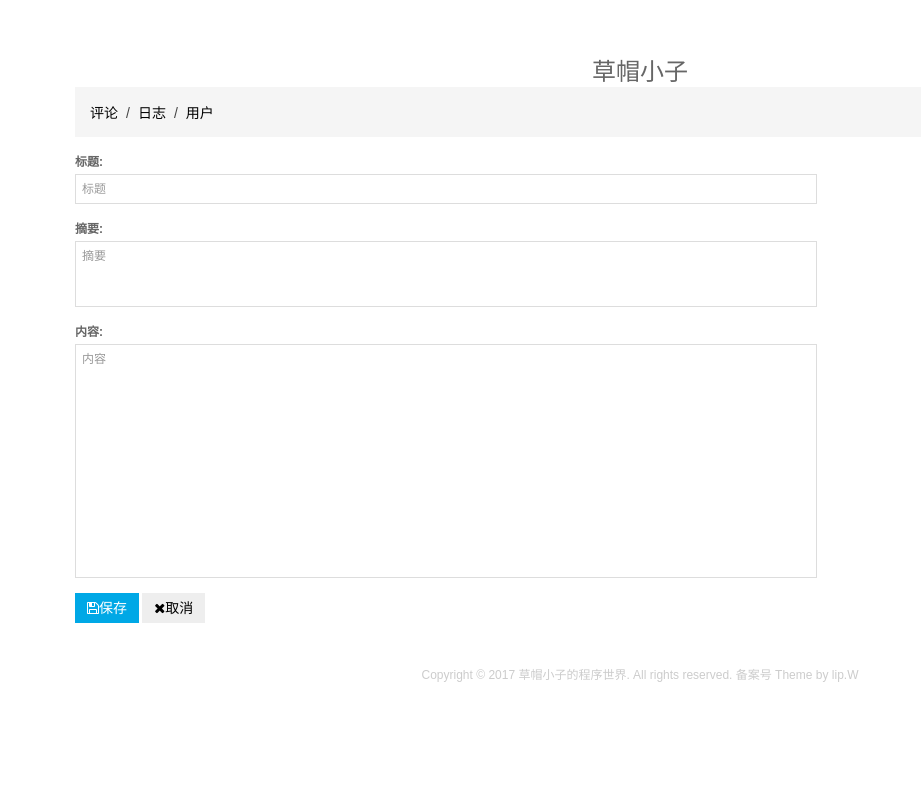
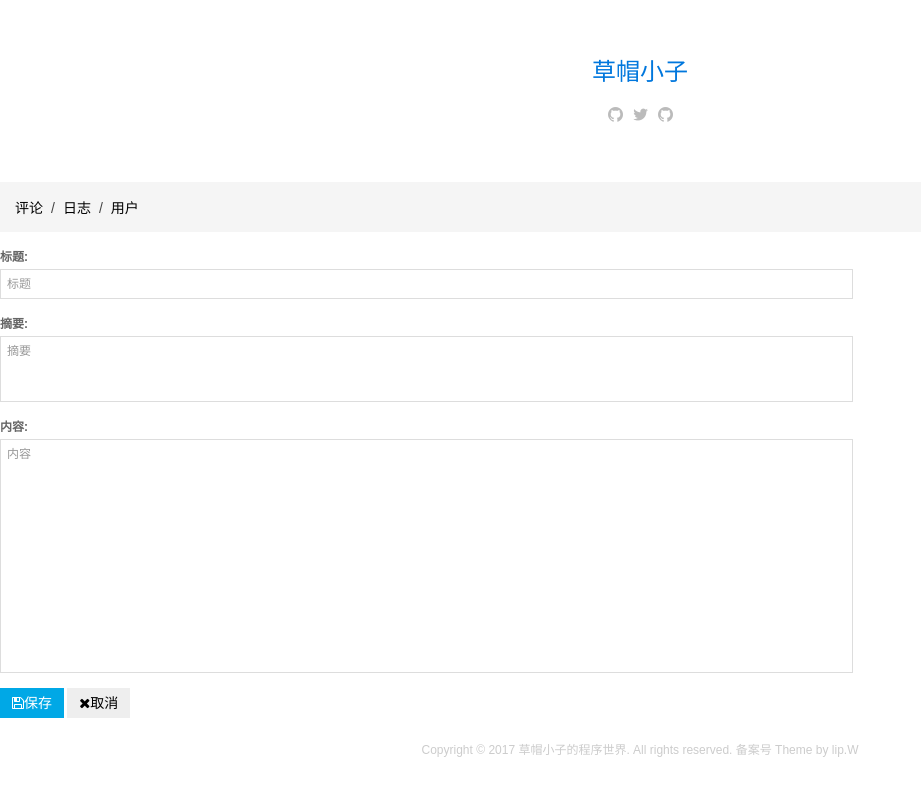
Before and after one commit to lzkkk/Python_blog, a Python web app: template www/templates/manage_blog_edit.html in a window 1280 px wide. Shown: the whole page, without its empty margins (0-921 px from the left). Run offline with Jinja, Linux system fonts and the light colour scheme; the template is opened without the code that fills it, so the values that code supplies are empty; some web fonts are replaced.

Commit message:
完成首页页面

```diff
--- a/www/static/css/base.css
+++ b/www/static/css/base.css
@@ -4,21 +4,32 @@
 	margin: 0;
 	padding: 0
 }
+
 body {
 	font: 12px "宋体", Arial, Helvetica, sans-serif;
 	color: #666666;
-	background: #fff
+	background: #fff;
 }
+
 img {
 	border: 0;
 	display: block
 }
-ul, ol, li {
+
+ul,
+ol,
+li {
 	list-style: none;
 }
-h1, h2, h3, h4, h5, h6 {
-	font-size: 100%;
-	font-weight: normal;
+
+h1,
+h2,
+h3,
+h4,
+h5,
+h6 {
+	font-family: "Montserrat", "Helvetica Neue", "Hiragino Sans GB", "LiHei Pro", Arial, sans-serif;
+    font-weight: 400;
 }
 
 a {
@@ -26,23 +37,37 @@
 }
 
 /* 默认链接颜色 */
-a:link, a:visited, a:active {
+a:link,a:visited,a:active {
 	text-decoration: none;
 	color: #000000
 }
+
 a:hover {
 	text-decoration: none;
-	color: #000;
+	color: red;
 }
 
 header {
 	width: 100%;
+	margin-left: auto;
+	margin-right: auto
 }
+
+.header a:link,a:visited,a:active {
+	text-decoration: none;
+	color: #000000
+}
+
+.header a:hover {
+	text-decoration: none;
+	color: #000000
+}
+
 /*footer*/
 footer {
 	padding: 20px 0;
 	color: #ccc;
-	margin: 20px 0 0 0
+	margin: 0 0 0 0
 }
 
 .footer a {
@@ -59,3 +84,7 @@
 	line-height: 24px;
 	text-align: center;
 }
+
+hr {
+	color: rgb(224,224,224);
+}
--- /dev/null
+++ b/www/static/css/fonts.css
@@ -0,0 +1,192 @@
+/* vietnamese */
+@font-face {
+  font-family: 'Montserrat';
+  font-style: normal;
+  font-weight: 400;
+  src: local('Montserrat Regular'), local('Montserrat-Regular'), url(http://fonts.gstatic.com/s/montserrat/v10/SKK6Nusyv8QPNMtI4j9J2wsYbbCjybiHxArTLjt7FRU.woff2) format('woff2');
+  unicode-range: U+0102-0103, U+1EA0-1EF9, U+20AB;
+}
+/* latin-ext */
+@font-face {
+  font-family: 'Montserrat';
+  font-style: normal;
+  font-weight: 400;
+  src: local('Montserrat Regular'), local('Montserrat-Regular'), url(http://fonts.gstatic.com/s/montserrat/v10/gFXtEMCp1m_YzxsBpKl68gsYbbCjybiHxArTLjt7FRU.woff2) format('woff2');
+  unicode-range: U+0100-024F, U+1E00-1EFF, U+20A0-20AB, U+20AD-20CF, U+2C60-2C7F, U+A720-A7FF;
+}
+/* latin */
+@font-face {
+  font-family: 'Montserrat';
+  font-style: normal;
+  font-weight: 400;
+  src: local('Montserrat Regular'), local('Montserrat-Regular'), url(http://fonts.gstatic.com/s/montserrat/v10/zhcz-_WihjSQC0oHJ9TCYAzyDMXhdD8sAj6OAJTFsBI.woff2) format('woff2');
+  unicode-range: U+0000-00FF, U+0131, U+0152-0153, U+02C6, U+02DA, U+02DC, U+2000-206F, U+2074, U+20AC, U+2212, U+2215;
+}
+/* cyrillic-ext */
+@font-face {
+  font-family: 'Roboto';
+  font-style: normal;
+  font-weight: 400;
+  src: local('Roboto'), local('Roboto-Regular'), url(http://fonts.gstatic.com/s/roboto/v16/sTdaA6j0Psb920Vjv-mrzH-_kf6ByYO6CLYdB4HQE-Y.woff2) format('woff2');
+  unicode-range: U+0460-052F, U+20B4, U+2DE0-2DFF, U+A640-A69F;
+}
+/* cyrillic */
+@font-face {
+  font-family: 'Roboto';
+  font-style: normal;
+  font-weight: 400;
+  src: local('Roboto'), local('Roboto-Regular'), url(http://fonts.gstatic.com/s/roboto/v16/uYECMKoHcO9x1wdmbyHIm3-_kf6ByYO6CLYdB4HQE-Y.woff2) format('woff2');
+  unicode-range: U+0400-045F, U+0490-0491, U+04B0-04B1, U+2116;
+}
+/* greek-ext */
+@font-face {
+  font-family: 'Roboto';
+  font-style: normal;
+  font-weight: 400;
+  src: local('Roboto'), local('Roboto-Regular'), url(http://fonts.gstatic.com/s/roboto/v16/tnj4SB6DNbdaQnsM8CFqBX-_kf6ByYO6CLYdB4HQE-Y.woff2) format('woff2');
+  unicode-range: U+1F00-1FFF;
+}
+/* greek */
+@font-face {
+  font-family: 'Roboto';
+  font-style: normal;
+  font-weight: 400;
+  src: local('Roboto'), local('Roboto-Regular'), url(http://fonts.gstatic.com/s/roboto/v16/_VYFx-s824kXq_Ul2BHqYH-_kf6ByYO6CLYdB4HQE-Y.woff2) format('woff2');
+  unicode-range: U+0370-03FF;
+}
+/* vietnamese */
+@font-face {
+  font-family: 'Roboto';
+  font-style: normal;
+  font-weight: 400;
+  src: local('Roboto'), local('Roboto-Regular'), url(http://fonts.gstatic.com/s/roboto/v16/NJ4vxlgWwWbEsv18dAhqnn-_kf6ByYO6CLYdB4HQE-Y.woff2) format('woff2');
+  unicode-range: U+0102-0103, U+1EA0-1EF9, U+20AB;
+}
+/* latin-ext */
+@font-face {
+  font-family: 'Roboto';
+  font-style: normal;
+  font-weight: 400;
+  src: local('Roboto'), local('Roboto-Regular'), url(http://fonts.gstatic.com/s/roboto/v16/Ks_cVxiCiwUWVsFWFA3Bjn-_kf6ByYO6CLYdB4HQE-Y.woff2) format('woff2');
+  unicode-range: U+0100-024F, U+1E00-1EFF, U+20A0-20AB, U+20AD-20CF, U+2C60-2C7F, U+A720-A7FF;
+}
+/* latin */
+@font-face {
+  font-family: 'Roboto';
+  font-style: normal;
+  font-weight: 400;
+  src: local('Roboto'), local('Roboto-Regular'), url(http://fonts.gstatic.com/s/roboto/v16/oMMgfZMQthOryQo9n22dcuvvDin1pK8aKteLpeZ5c0A.woff2) format('woff2');
+  unicode-range: U+0000-00FF, U+0131, U+0152-0153, U+02C6, U+02DA, U+02DC, U+2000-206F, U+2074, U+20AC, U+2212, U+2215;
+}
+/* cyrillic-ext */
+@font-face {
+  font-family: 'Roboto';
+  font-style: italic;
+  font-weight: 400;
+  src: local('Roboto Italic'), local('Roboto-Italic'), url(http://fonts.gstatic.com/s/roboto/v16/WxrXJa0C3KdtC7lMafG4dRkAz4rYn47Zy2rvigWQf6w.woff2) format('woff2');
+  unicode-range: U+0460-052F, U+20B4, U+2DE0-2DFF, U+A640-A69F;
+}
+/* cyrillic */
+@font-face {
+  font-family: 'Roboto';
+  font-style: italic;
+  font-weight: 400;
+  src: local('Roboto Italic'), local('Roboto-Italic'), url(http://fonts.gstatic.com/s/roboto/v16/OpXUqTo0UgQQhGj_SFdLWBkAz4rYn47Zy2rvigWQf6w.woff2) format('woff2');
+  unicode-range: U+0400-045F, U+0490-0491, U+04B0-04B1, U+2116;
+}
+/* greek-ext */
+@font-face {
+  font-family: 'Roboto';
+  font-style: italic;
+  font-weight: 400;
+  src: local('Roboto Italic'), local('Roboto-Italic'), url(http://fonts.gstatic.com/s/roboto/v16/1hZf02POANh32k2VkgEoUBkAz4rYn47Zy2rvigWQf6w.woff2) format('woff2');
+  unicode-range: U+1F00-1FFF;
+}
+/* greek */
+@font-face {
+  font-family: 'Roboto';
+  font-style: italic;
+  font-weight: 400;
+  src: local('Roboto Italic'), local('Roboto-Italic'), url(http://fonts.gstatic.com/s/roboto/v16/cDKhRaXnQTOVbaoxwdOr9xkAz4rYn47Zy2rvigWQf6w.woff2) format('woff2');
+  unicode-range: U+0370-03FF;
+}
+/* vietnamese */
+@font-face {
+  font-family: 'Roboto';
+  font-style: italic;
+  font-weight: 400;
+  src: local('Roboto Italic'), local('Roboto-Italic'), url(http://fonts.gstatic.com/s/roboto/v16/K23cxWVTrIFD6DJsEVi07RkAz4rYn47Zy2rvigWQf6w.woff2) format('woff2');
+  unicode-range: U+0102-0103, U+1EA0-1EF9, U+20AB;
+}
+/* latin-ext */
+@font-face {
+  font-family: 'Roboto';
+  font-style: italic;
+  font-weight: 400;
+  src: local('Roboto Italic'), local('Roboto-Italic'), url(http://fonts.gstatic.com/s/roboto/v16/vSzulfKSK0LLjjfeaxcREhkAz4rYn47Zy2rvigWQf6w.woff2) format('woff2');
+  unicode-range: U+0100-024F, U+1E00-1EFF, U+20A0-20AB, U+20AD-20CF, U+2C60-2C7F, U+A720-A7FF;
+}
+/* latin */
+@font-face {
+  font-family: 'Roboto';
+  font-style: italic;
+  font-weight: 400;
+  src: local('Roboto Italic'), local('Roboto-Italic'), url(http://fonts.gstatic.com/s/roboto/v16/vPcynSL0qHq_6dX7lKVByXYhjbSpvc47ee6xR_80Hnw.woff2) format('woff2');
+  unicode-range: U+0000-00FF, U+0131, U+0152-0153, U+02C6, U+02DA, U+02DC, U+2000-206F, U+2074, U+20AC, U+2212, U+2215;
+}
+/* cyrillic-ext */
+@font-face {
+  font-family: 'Roboto Mono';
+  font-style: normal;
+  font-weight: 400;
+  src: local('Roboto Mono'), local('RobotoMono-Regular'), url(http://fonts.gstatic.com/s/robotomono/v4/hMqPNLsu_dywMa4C_DEpY_ZraR2Tg8w2lzm7kLNL0-w.woff2) format('woff2');
+  unicode-range: U+0460-052F, U+20B4, U+2DE0-2DFF, U+A640-A69F;
+}
+/* cyrillic */
+@font-face {
+  font-family: 'Roboto Mono';
+  font-style: normal;
+  font-weight: 400;
+  src: local('Roboto Mono'), local('RobotoMono-Regular'), url(http://fonts.gstatic.com/s/robotomono/v4/hMqPNLsu_dywMa4C_DEpY14sYYdJg5dU2qzJEVSuta0.woff2) format('woff2');
+  unicode-range: U+0400-045F, U+0490-0491, U+04B0-04B1, U+2116;
+}
+/* greek-ext */
+@font-face {
+  font-family: 'Roboto Mono';
+  font-style: normal;
+  font-weight: 400;
+  src: local('Roboto Mono'), local('RobotoMono-Regular'), url(http://fonts.gstatic.com/s/robotomono/v4/hMqPNLsu_dywMa4C_DEpY1BW26QxpSj-_ZKm_xT4hWw.woff2) format('woff2');
+  unicode-range: U+1F00-1FFF;
+}
+/* greek */
+@font-face {
+  font-family: 'Roboto Mono';
+  font-style: normal;
+  font-weight: 400;
+  src: local('Roboto Mono'), local('RobotoMono-Regular'), url(http://fonts.gstatic.com/s/robotomono/v4/hMqPNLsu_dywMa4C_DEpYwt_Rm691LTebKfY2ZkKSmI.woff2) format('woff2');
+  unicode-range: U+0370-03FF;
+}
+/* vietnamese */
+@font-face {
+  font-family: 'Roboto Mono';
+  font-style: normal;
+  font-weight: 400;
+  src: local('Roboto Mono'), local('RobotoMono-Regular'), url(http://fonts.gstatic.com/s/robotomono/v4/hMqPNLsu_dywMa4C_DEpY9DiNsR5a-9Oe_Ivpu8XWlY.woff2) format('woff2');
+  unicode-range: U+0102-0103, U+1EA0-1EF9, U+20AB;
+}
+/* latin-ext */
+@font-face {
+  font-family: 'Roboto Mono';
+  font-style: normal;
+  font-weight: 400;
+  src: local('Roboto Mono'), local('RobotoMono-Regular'), url(http://fonts.gstatic.com/s/robotomono/v4/hMqPNLsu_dywMa4C_DEpY6E8kM4xWR1_1bYURRojRGc.woff2) format('woff2');
+  unicode-range: U+0100-024F, U+1E00-1EFF, U+20A0-20AB, U+20AD-20CF, U+2C60-2C7F, U+A720-A7FF;
+}
+/* latin */
+@font-face {
+  font-family: 'Roboto Mono';
+  font-style: normal;
+  font-weight: 400;
+  src: local('Roboto Mono'), local('RobotoMono-Regular'), url(http://fonts.gstatic.com/s/robotomono/v4/hMqPNLsu_dywMa4C_DEpY4gp9Q8gbYrhqGlRav_IXfk.woff2) format('woff2');
+  unicode-range: U+0000-00FF, U+0131, U+0152-0153, U+02C6, U+02DA, U+02DC, U+2000-206F, U+2074, U+20AC, U+2212, U+2215;
+}
--- a/www/static/css/main.css
+++ b/www/static/css/main.css
@@ -4,7 +4,27 @@
 	margin-left:auto;
 	margin-right:auto;
 	text-align: center;
-	font: 24px "宋体", Arial, Helvetica, sans-serif;
+	font: 24px "Montserrat", "Helvetica Neue", "Hiragino Sans GB", "LiHei Pro", Arial, sans-serif;
+}
+
+.themeImg {
+	margin-top: 10px;
+	margin-right: 5px;
+	margin-left: 5px;
+	width: 15px;
+	height: 15px;
+}
+
+.headSpace{
+	margin-top: 60px;
+}
+
+.headerImageContainer {
+	margin-top: 10px;
+	margin-left: auto;
+	margin-right: auto;
+	display:flex;
+	justify-content:center;
 }
 
 .backgroudColor {
@@ -12,6 +32,23 @@
 }
 
 .blogList {
-	margin: auto;
+	margin-top: 20px;
+	margin-left: auto;
+	margin-right: auto;
 	width: 600px;
 }
+
+.blogSummary {
+	margin-left: 10px;
+	margin-top: 20px;
+	margin-bottom: 20px;
+	font: 24px "宋体", Arial, Helvetica, sans-serif;
+	color: rgb(52,52,52);
+}
+
+.blogCreate_at {
+	margin-left: 0px;
+	margin-top: 20px;
+	font: 15px "Montserrat", "Helvetica Neue", "Hiragino Sans GB", "LiHei Pro", Arial, sans-serif;
+	color: rgb(135,135,135);
+}
--- a/www/templates/__base__.html
+++ b/www/templates/__base__.html
@@ -27,6 +27,7 @@
         <link rel="stylesheet" href="/static/css/awesome.css">
         <link rel="stylesheet" href="/static/css/base.css" />
         <link rel="stylesheet" href="/static/css/main.css" />
+        <link rel="stylesheet" href="/static/css/fonts.css"/>
     	<script src="/static/js/jquery.min.js"></script>
     	<script src="/static/js/sha1.min.js"></script>
     	<script src="/static/js/uikit.min.js"></script>
@@ -38,24 +39,29 @@
         <meta name="description" content="草帽小子" />
     	{% block beforehead %} <!-- block beforehead --> {% endblock %}
     </head>
+
     <body>
         <header>
-            <div class="lip_container_center">草帽小子</div>
+            <div class="lip_container_center"><a>草帽小子</a></div>
+            <p class='headerImageContainer'>
+                <a href="https://www.baidu.com" target='_blank'>
+                    <img class='themeImg' src="../static/img/github.png">
+                </a>
+                <a href="https://www.baidu.com" target='_blank'>
+                    <img class='themeImg' src="../static/img/twitter.png">
+                </a>
+                <a href="https://www.baidu.com" target='_blank'>
+                    <img class='themeImg' src="../static/img/github.png" href="https://www.baidu.com">
+                </a>
+            </p>
         </header>
-    <div class="uk-container uk-container-center">
-        <div class="uk-grid">
-            <!-- content -->
+             <div class="headSpace"></div>
             {% block content %}
             {% endblock %}
-            <!-- // content -->
-        </div>
-    </div>
         <footer>
             <div class="footer">
                     <p>Copyright &copy; 2017 草帽小子的程序世界. All rights reserved. 备案号 Theme by lip.W</p>
             </div>
         </footer>
-    </div>
     </body>
-
 </html>
```
Also changed, not shown: www/templates/blogs.html (+8 -7 lines).
